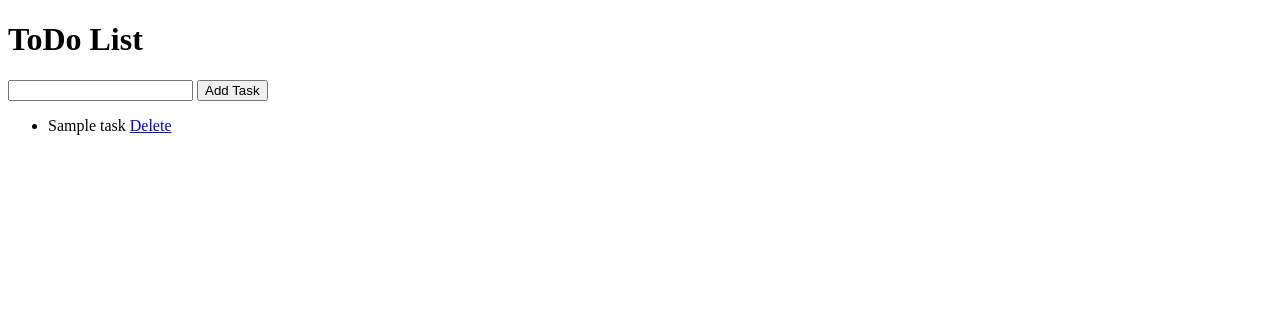
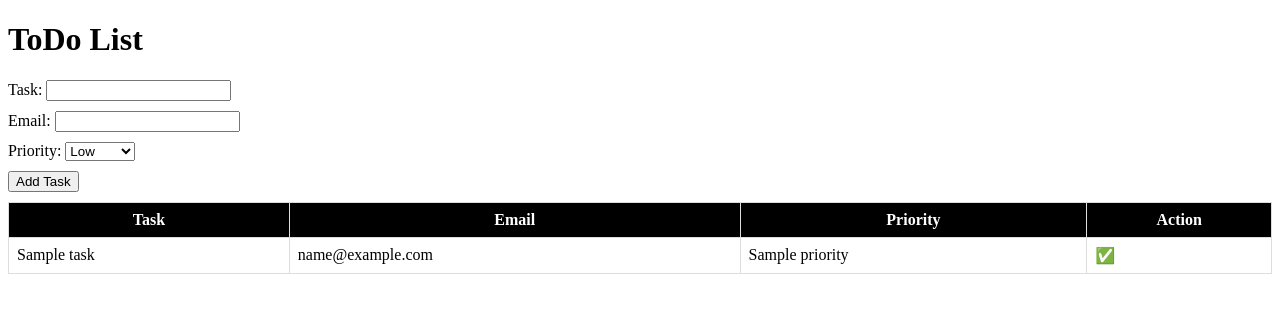
Before and after one commit to Drblessing/workbench, a Flask app: template python/simple-flask-todo/templates/index.html in a window 1280 px wide. Shown: the top 313 px of the page. Run offline with Flask 3, Linux system fonts and the light colour scheme; the template is opened without the code that fills it: most values are stand-ins (such as "Sample title", 1, 10 or a date in 2020).

Commit message:
simple flask todo

```diff
--- a/python/simple-flask-todo/app.py
+++ b/python/simple-flask-todo/app.py
@@ -1,16 +1,40 @@
 from flask import Flask, render_template, request, redirect, url_for
+import re
+from dataclasses import dataclass
+from typing import Literal
+
+
+@dataclass
+class Task:
+    """A simple dataclass to represent a task"""
+
+    task: str
+    priority: str = "low"
+    email: str | None = None
+    done: bool = False
+
 
 app = Flask(__name__)
 
 # This will be our in-memory tasks list
-tasks = []
+tasks: list[Task] = []
 
 
 @app.route("/", methods=["GET", "POST"])
 def index():
     if request.method == "POST":
         task_content = request.form["content"]
-        tasks.append(task_content)
+        task_priority = request.form.get("priority", "low")
+        task_email = request.form.get("email")
+
+        task = Task(
+            task=task_content,
+            priority=task_priority,
+            email=task_email,
+            done=False,
+        )
+
+        tasks.append(task)
         return redirect(url_for("index"))
     else:
         return render_template("index.html", tasks=tasks)
--- a/python/simple-flask-todo/templates/index.html
+++ b/python/simple-flask-todo/templates/index.html
@@ -2,20 +2,70 @@
 <html>
   <head>
     <title>ToDo List</title>
+    <style>
+      table {
+        width: 100%;
+        border-collapse: collapse;
+      }
+      th,
+      td {
+        border: 1px solid #ddd;
+        padding: 8px;
+      }
+      th {
+        background-color: #000000;
+        color: white;
+      }
+      tr:nth-child(even) {
+        background-color: #f2f2f2;
+      }
+      tr:hover {
+        background-color: #ddd;
+      }
+      form input,
+      form select {
+        margin-bottom: 10px;
+      }
+      a {
+        text-decoration: none;
+        color: #000000; /* change to any color you prefer */
+      }
+    </style>
   </head>
   <body>
     <h1>ToDo List</h1>
     <form method="POST" action="/">
-      <input type="text" name="content" id="content" />
+      Task: <input type="text" name="content" id="content" required /><br />
+      Email: <input type="email" name="email" id="email" required /><br />
+      Priority:
+      <select name="priority" id="priority" required>
+        <option value="Low">Low</option>
+        <option value="Medium">Medium</option>
+        <option value="High">High</option></select
+      ><br />
       <input type="submit" value="Add Task" />
     </form>
-    <ul>
-      {% for task in tasks %}
-      <li>
-        {{ task }}
-        <a href="{{ url_for('delete', task_id=loop.index0) }}">Delete</a>
-      </li>
-      {% endfor %}
-    </ul>
+    <table>
+      <thead>
+        <tr>
+          <th>Task</th>
+          <th>Email</th>
+          <th>Priority</th>
+          <th>Action</th>
+        </tr>
+      </thead>
+      <tbody>
+        {% for task in tasks %}
+        <tr>
+          <td>{{ task.task }}</td>
+          <td>{{ task.email }}</td>
+          <td>{{ task.priority }}</td>
+          <td>
+            <a href="{{ url_for('delete', task_id=loop.index0) }}">✅</a>
+          </td>
+        </tr>
+        {% endfor %}
+      </tbody>
+    </table>
   </body>
 </html>
```
